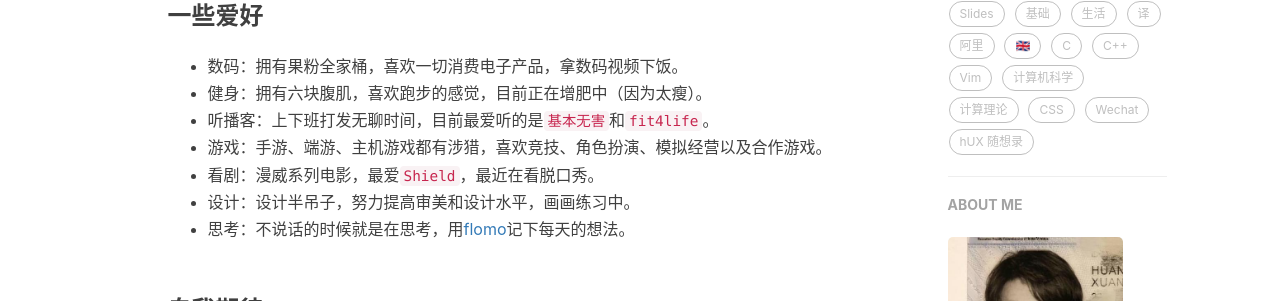
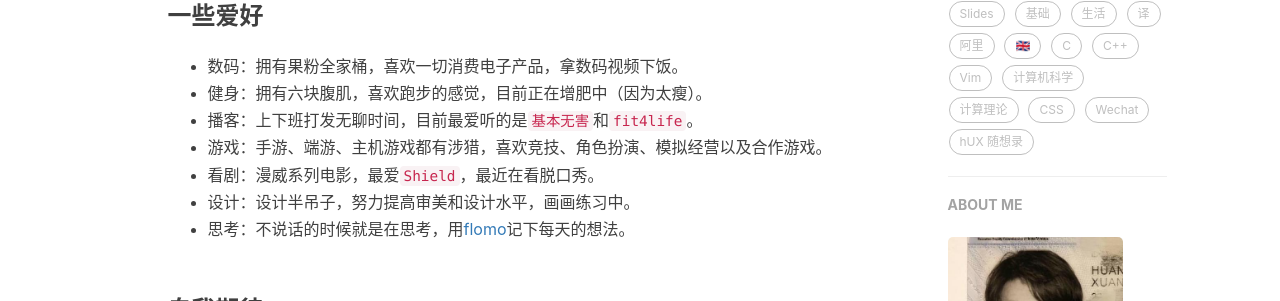
Before and after one commit to frangezone/frangezone, a Jekyll site: the page built from about.html, in a window 1280 px wide. Shown: the part 646-947 px from the top of the page. Built offline with Jekyll 4.4.1, drawn with Linux system fonts in a browser that asks for light colours; nearby versions of some CDN libraries; comment, search, counter and statistics services are not loaded.

Commit message:
Update zh.md

```diff
--- a/_includes/about/zh.md
+++ b/_includes/about/zh.md
@@ -7,7 +7,7 @@ Hi，我是小贝壳，毕业于[中国地质大学(武汉)](https://www.cug.edu
 
 - 数码：拥有果粉全家桶，喜欢一切消费电子产品，拿数码视频下饭。
 - 健身：拥有六块腹肌，喜欢跑步的感觉，目前正在增肥中（因为太瘦）。
-- 听播客：上下班打发无聊时间，目前最爱听的是`基本无害`和`fit4life`。
+- 播客：上下班打发无聊时间，目前最爱听的是`基本无害`和`fit4life`。
 - 游戏：手游、端游、主机游戏都有涉猎，喜欢竞技、角色扮演、模拟经营以及合作游戏。
 - 看剧：漫威系列电影，最爱`Shield`，最近在看脱口秀。
 - 设计：设计半吊子，努力提高审美和设计水平，画画练习中。
```
